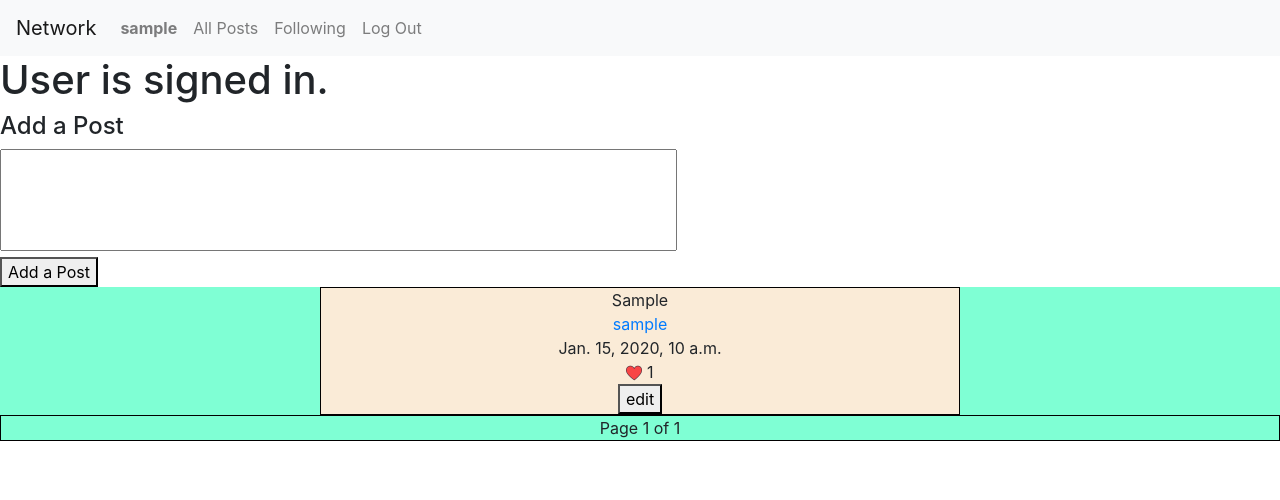
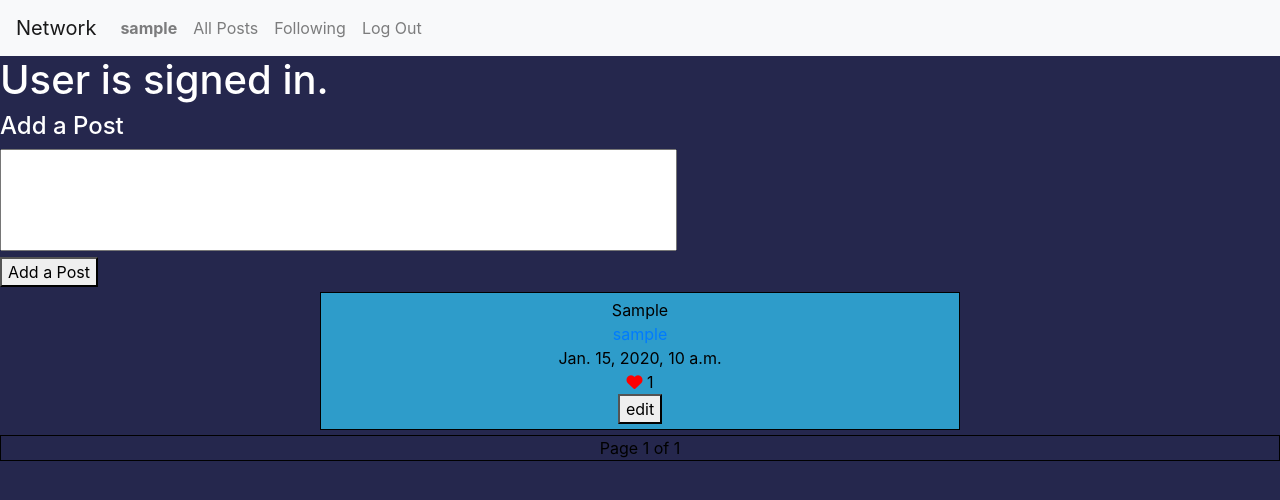
Before and after one commit to boshhy/Network, a Django app: page / in a window 1280 px wide. Shown: the top 500 px of the page. Run offline with Django 3.2, Linux system fonts and the light colour scheme; a user stored in the database is signed in; tables that the repository leaves empty hold one stand-in row (values such as "Sample post"); some libraries are stand-ins or nearby versions.

Commit message:
Added ability to like and unlike a post

```diff
--- a/network/static/network/network.js
+++ b/network/static/network/network.js
@@ -1,9 +1,14 @@
 document.addEventListener("DOMContentLoaded", function () {
     console.log('JavaScript is working.')
     edit_buttons = document.querySelectorAll("#edit_button");
+    like_icons = document.querySelectorAll("#like_icon")
     edit_buttons.forEach(btn => {
         btn.addEventListener("click", edit_button_clicked)
     });
+    like_icons.forEach(icon => {
+        icon.addEventListener("click", like_icon_clicked)
+    })
+
 })
 
 function edit_button_clicked() {
@@ -61,3 +66,32 @@ function edit_button_clicked() {
     })
     div.prepend(form)
 }
+
+
+function like_icon_clicked() {
+    post_id = this.dataset.iconid
+    //this.className = "fa-solid fa-heart"
+    //console.log(post_id)
+    count = document.getElementById(`postcount${post_id}`)
+    //console.log(count)
+    //count.innerHTML = parseInt(count.innerHTML) + 1
+
+
+    fetch('/like', {
+        method: 'POST',
+        body: JSON.stringify({
+            'id': post_id,
+        })
+    })
+        .then(result => result.json())
+        .then(data => {
+            if (data['outcome'] == 'Added') {
+                count.innerHTML = parseInt(count.innerHTML) + 1
+                this.className = "fa-solid fa-heart liked"
+            }
+            else {
+                count.innerHTML = parseInt(count.innerHTML) - 1
+                this.className = "fa-regular fa-heart"
+            }
+        })
+}
--- a/network/static/network/styles.css
+++ b/network/static/network/styles.css
@@ -1,3 +1,8 @@
+body {
+    background-color: #25274d;
+    color: white;
+}
+
 #profile {
     background-color: aqua;
     color: blueviolet;
@@ -6,19 +11,26 @@
 }
 
 #all_posts {
-    background-color:aquamarine;
+    background-color: #25274d;
     position: relative;
     text-align: center;
+    color: black;
 }
 
 #single_post {
-    background-color: antiquewhite;
+    background-color: #2e9cca;
     border: 1px solid black;
     width: 50%;
     align-items: center;
     display: inline-block;
+    margin: 5px;
+    padding: 5px;
 }
 
 #paginator {
     border: 1px solid black;
 }
+
+.liked {
+    color: red;
+}
--- a/network/templates/network/index.html
+++ b/network/templates/network/index.html
@@ -24,8 +24,18 @@
                 <div id="post" data-postid="{{post.id}}">{{ post }}</div>
                 <a href="{% url 'profile' post.user %}">{{post.user}}</a><br>
                 {{post.time_posted}}<br>
-
-                <img src='{% static "images/heart.png" %}' width="16px" height="16px" > {{post.likes.count}}
+                {% if user.is_authenticated %}
+                    {% if request.user in post.likes.all %}
+                        <div><i class="fa-solid fa-heart liked" id="like_icon" data-iconid="{{post.id}}"></i>
+                            <span id="postcount{{post.id}}"> {{post.likes.count}} </span></div>
+                    {% else %}
+                        <div><i class="fa-regular fa-heart" id="like_icon" data-iconid="{{post.id}}"></i>
+                            <span id="postcount{{post.id}}"> {{post.likes.count}} </span></div>
+                    {% endif %}
+                {% else %}
+                    <div><i class="fa-regular fa-heart"></i>
+                    <span> {{post.likes.count}} </span></div>
+                {% endif %}
                 <div id="edit_div">
                     {% if post.user == request.user %}
                     <button id="edit_button" data-buttonid="{{post.id}}">edit</button>
--- a/network/templates/network/layout.html
+++ b/network/templates/network/layout.html
@@ -7,6 +7,7 @@
         <link rel="stylesheet" href="https://stackpath.bootstrapcdn.com/bootstrap/4.4.1/css/bootstrap.min.css" integrity="sha384-Vkoo8x4CGsO3+Hhxv8T/Q5PaXtkKtu6ug5TOeNV6gBiFeWPGFN9MuhOf23Q9Ifjh" crossorigin="anonymous">
         <link href="{% static 'network/styles.css' %}" rel="stylesheet">
         <script src="{% static 'network/network.js' %}"></script>
+        <script src="https://kit.fontawesome.com/b16d025f95.js" crossorigin="anonymous"></script>
     </head>
     <body>
 
--- a/network/views.py
+++ b/network/views.py
@@ -1,5 +1,3 @@
-from ast import arg
-import re
 from django import http
 from django.contrib.auth import authenticate, login, logout
 from django.db import IntegrityError
@@ -186,6 +184,17 @@ def edit(request):
     return JsonResponse({"outcome": "Failure"})
 
 
+@csrf_exempt
 def like(request):
-    print("You have hit the like button")
-    return HttpResponse("you have hit the like button")
+    data = json.loads(request.body)
+    post = Posts.objects.get(id=data['id'])
+    user_id = User.objects.get(username=request.user)
+
+    if user_id in post.likes.all():
+        post.likes.remove(user_id)
+        post.save()
+        return JsonResponse({"outcome": "Removed"})
+
+    post.likes.add(user_id)
+    post.save()
+    return JsonResponse({"outcome": "Added"})
```
Also changed, not shown: network/templates/network/following.html (+12 -1 lines), network/templates/network/profile.html (+12 -1 lines), network/static/images/heart.png (deleted).
